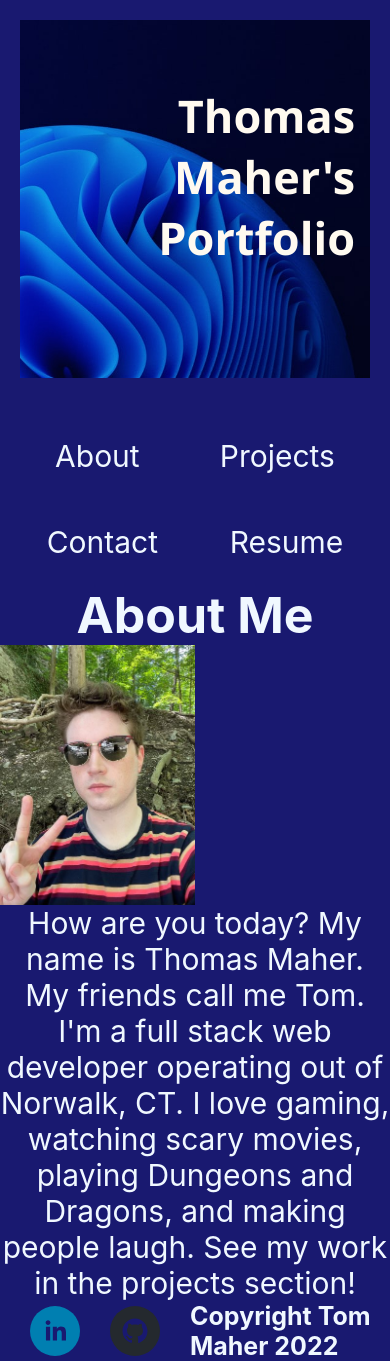
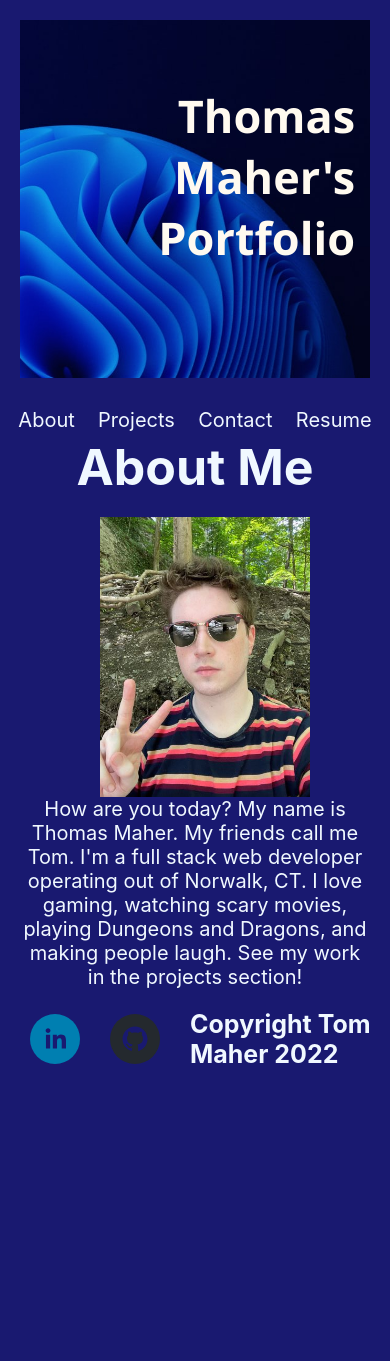
Before and after one commit to trm621/react-portfolio, a React (Create React App) app: page / in a window 390 px wide. After the commit the page ends 1069 px from the top, so only its background shows below. Built offline with nearby package versions, Linux system fonts and the light colour scheme.

Commit message:
media queries

```diff
--- a/src/index.css
+++ b/src/index.css
@@ -152,8 +152,8 @@ ol {
 }
 
 .profile-pic {
-  max-width: auto;
-  margin-right:20px;
+  max-width: 50%;
+  margin-left:20px;
 }
 
 .img-thumbnail {
@@ -190,17 +190,44 @@ code {
   body {
       width: fit-content;
   }
-  header nav ul li a {
-      font-size: 35px;
-  }
 
   .about {
+    font-size: 25px;
+    padding: 20px;
     display: flex;
-    flex-wrap: wrap;
+    flex-direction: column;
   }
 
   .profile-pic {
-    width: 50%;
+    max-width: 60%;
+    align-self: center;
+  }
+
+  .img-thumbnail {
+    display: flex;
+    flex-wrap: wrap;
+    max-width: 350px;
+    padding: 20px;
+  }
+
+  p {
+    font-size: 20px;
+  }
+
+  .card {
+    font-size: 20px;
+  }
+
+  .navBar {
+    display: flex;
+    flex-direction: row;
+    text-align: center;
+    margin-top: 5px;
+  }
+
+  li {
+    font-size: 20px;
+    padding: 5px;
   }
 
 }
```
